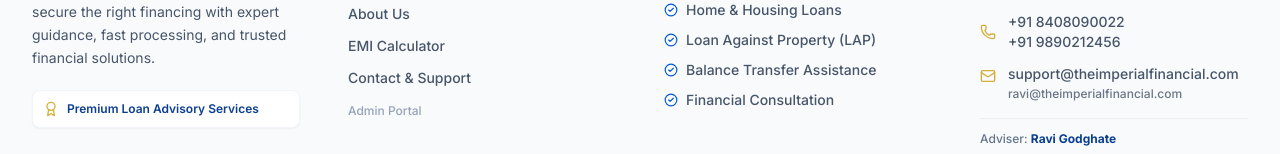
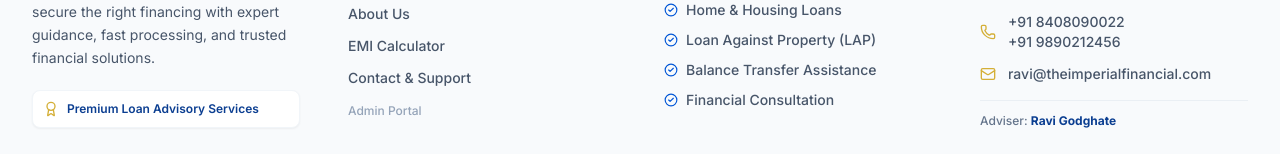
Before and after one commit to SsooumyaGodghate/Imperial-Financial, a Next.js app: page /contact in a window 1280 px wide. Shown: the part 1532-1686 px from the top of the page. Built offline with nearby package versions, Linux system fonts and the light colour scheme.

Commit message:
content: remove support email from footer, keep ravi@theimperialfinancial.com only

```diff
--- a/src/components/Footer.tsx
+++ b/src/components/Footer.tsx
@@ -109,15 +109,10 @@
               </div>
             </div>
             <div className="flex items-center gap-3">
-              <Mail className="w-4 h-4 text-gold shrink-0 mt-1 self-start" />
-              <div className="flex flex-col text-left">
-                <a href="mailto:support@theimperialfinancial.com" className="hover:text-primary transition-colors">
-                  support@theimperialfinancial.com
-                </a>
-                <a href="mailto:ravi@theimperialfinancial.com" className="hover:text-primary transition-colors text-xs opacity-80 mt-0.5">
-                  ravi@theimperialfinancial.com
-                </a>
-              </div>
+              <Mail className="w-4 h-4 text-gold shrink-0" />
+              <a href="mailto:ravi@theimperialfinancial.com" className="hover:text-primary transition-colors">
+                ravi@theimperialfinancial.com
+              </a>
             </div>
             <div className="text-xs border-t border-slate-200/60 pt-3 mt-1">
               <span className="text-slate-500">Adviser:</span> <strong className="text-deep">Ravi Godghate</strong>
```
